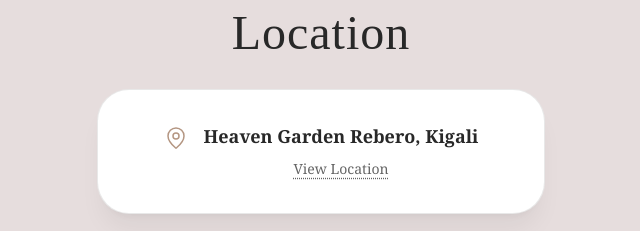
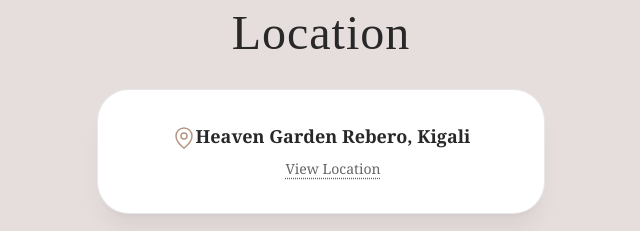
Before and after one commit to Giscard49/w-invitation, a React (Vite) app: page / in a window 1280 px wide. Shown: the part 3760-3991 px from the top of the page, without its empty margins (319-959 px from the left). Built offline with nearby package versions, Linux system fonts and the light colour scheme; no server answers.

Commit message:
new updates

```diff
--- a/src/App.tsx
+++ b/src/App.tsx
@@ -370,13 +370,14 @@
   rel="noopener noreferrer"
 >
   <div className="bg-white border border-[rgb(var(--color-border))]/50 rounded-[2rem] p-8 mb-12 shadow-xl shadow-black/5 cursor-pointer hover:shadow-2xl transition">
-    <div className="flex items-start gap-4 justify-center">
+    <div className="flex items-start gap-2 justify-center">
       <MapPin
         className="w-6 h-6 text-[rgb(var(--color-accent))] mt-1 flex-shrink-0"
         strokeWidth={1.5}
       />
-      <div className="text-center">
+      <div className="text-center ">
         <p className="font-semibold mb-2 text-lg">Heaven Garden Rebero, Kigali</p>
+
         <p className="text-sm text-[rgb(var(--color-text-secondary))] leading-relaxed text-right underline decoration-dotted underline-offset-4">
         View Location{" "}
 
```
